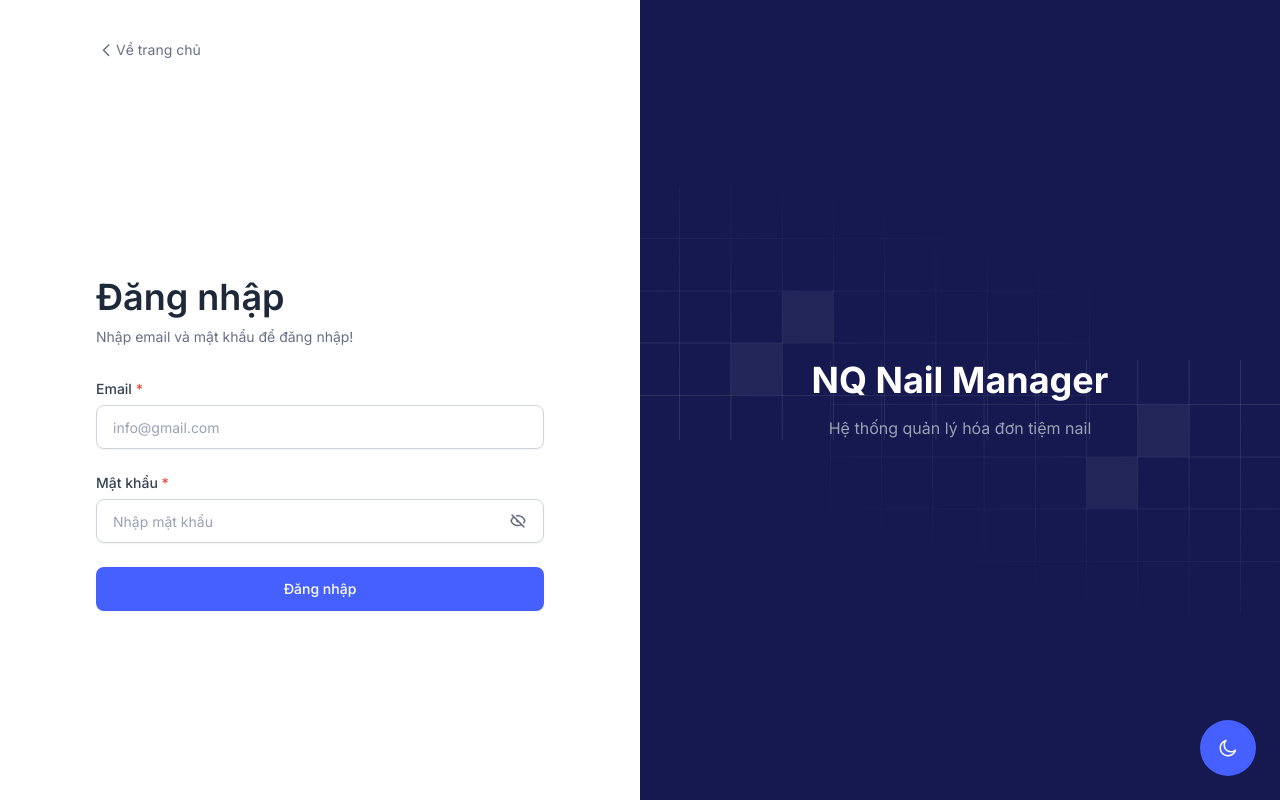
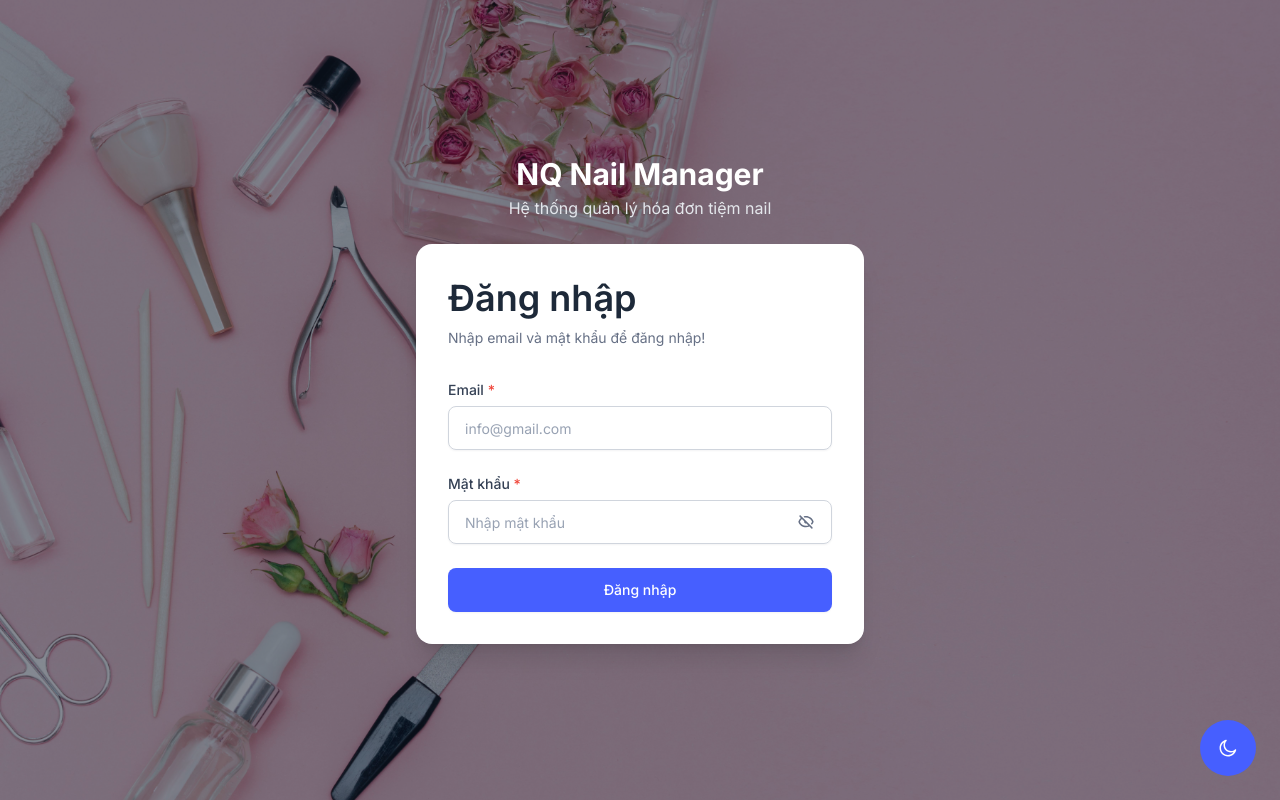
Before and after one commit to haivohuu-dev/nq-nail-shop, a Next.js app: page /signin in a window 1280 px wide. Built offline with nearby package versions, Linux system fonts and the light colour scheme.

Commit message:
feat: add background image to AuthLayout and enhance SignInForm layout

```diff
--- a/src/app/signin/layout.tsx
+++ b/src/app/signin/layout.tsx
@@ -1,30 +1,31 @@
-import GridShape from "@/components/common/GridShape";
 import ThemeTogglerTwo from "@/components/common/ThemeTogglerTwo";
-import Image from "next/image";
 import Link from "next/link";
 import React from "react";
 
 export default function AuthLayout({ children }: { children: React.ReactNode }) {
   return (
-    <div className="relative z-1 bg-white p-6 dark:bg-gray-900 sm:p-0">
-      <div className="relative flex h-screen w-full flex-col justify-center dark:bg-gray-900 sm:p-0 lg:flex-row">
-        {children}
-        <div className="hidden h-full w-full items-center bg-brand-950 dark:bg-white/5 lg:grid lg:w-1/2">
-          <div className="relative z-1 flex items-center justify-center">
-            <GridShape />
-            <div className="flex max-w-xs flex-col items-center">
-              <Link href="/" className="mb-4 block">
-                <h1 className="text-4xl font-bold text-white">NQ Nail Manager</h1>
-              </Link>
-              <p className="text-center text-gray-400 dark:text-white/60">
-                Hệ thống quản lý hóa đơn tiệm nail
-              </p>
-            </div>
-          </div>
+    <div
+      className="relative min-h-screen w-full bg-brand-950 bg-cover bg-center"
+      style={{ backgroundImage: "url('/images/background.jpg')" }}
+    >
+      {/* Lớp phủ tối để chữ dễ đọc trên ảnh nền */}
+      <div className="absolute inset-0 bg-black/50" />
+
+      <div className="relative z-1 flex min-h-screen w-full flex-col items-center justify-center p-6">
+        <div className="mb-6 text-center">
+          <Link href="/" className="inline-block">
+            <h1 className="text-3xl font-bold text-white">NQ Nail Manager</h1>
+          </Link>
+          <p className="mt-1 text-gray-200">Hệ thống quản lý hóa đơn tiệm nail</p>
         </div>
-        <div className="fixed right-6 bottom-6 z-50 hidden sm:block">
-          <ThemeTogglerTwo />
+
+        <div className="w-full max-w-md rounded-2xl bg-white p-6 shadow-xl dark:bg-gray-900 sm:p-8">
+          {children}
         </div>
+      </div>
+
+      <div className="fixed right-6 bottom-6 z-50 hidden sm:block">
+        <ThemeTogglerTwo />
       </div>
     </div>
   );
--- a/src/components/auth/SignInForm.tsx
+++ b/src/components/auth/SignInForm.tsx
@@ -1,10 +1,9 @@
 "use client";
 import { useState } from "react";
 import { useRouter } from "next/navigation";
-import Link from "next/link";
 import Button from "@/components/ui/button/Button";
 import { Label, TextInput } from "@/components/form/Field";
-import { ChevronLeftIcon, EyeCloseIcon, EyeIcon } from "@/icons";
+import { EyeCloseIcon, EyeIcon } from "@/icons";
 
 export default function SignInForm() {
   const router = useRouter();
@@ -37,16 +36,7 @@ export default function SignInForm() {
   }
 
   return (
-    <div className="flex w-full flex-1 flex-col lg:w-1/2">
-      <div className="mx-auto mb-5 w-full max-w-md sm:pt-10">
-        <Link
-          href="/"
-          className="inline-flex items-center text-sm text-gray-500 transition-colors hover:text-gray-700 dark:text-gray-400 dark:hover:text-gray-300"
-        >
-          <ChevronLeftIcon />
-          Về trang chủ
-        </Link>
-      </div>
+    <div className="flex w-full flex-col">
       <div className="mx-auto flex w-full max-w-md flex-1 flex-col justify-center">
         <div className="mb-5 sm:mb-8">
           <h1 className="mb-2 text-title-sm font-semibold text-gray-800 dark:text-white/90 sm:text-title-md">
```
Also changed, not shown: public/images/background.jpg (added).
